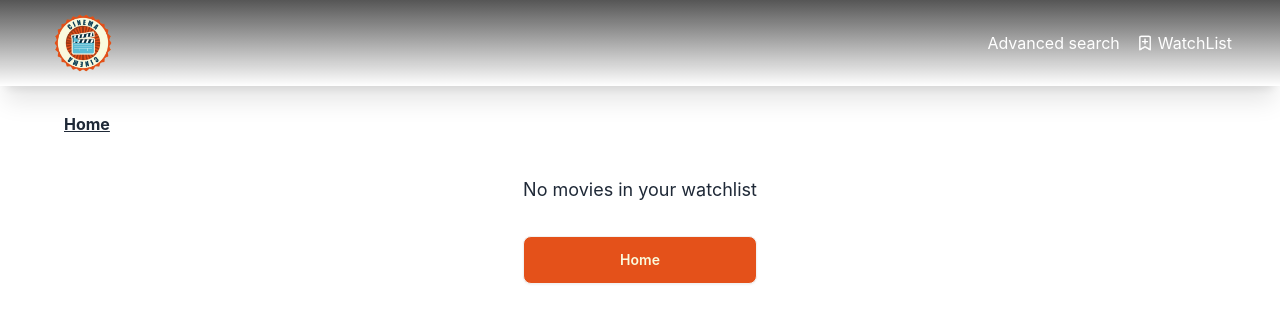
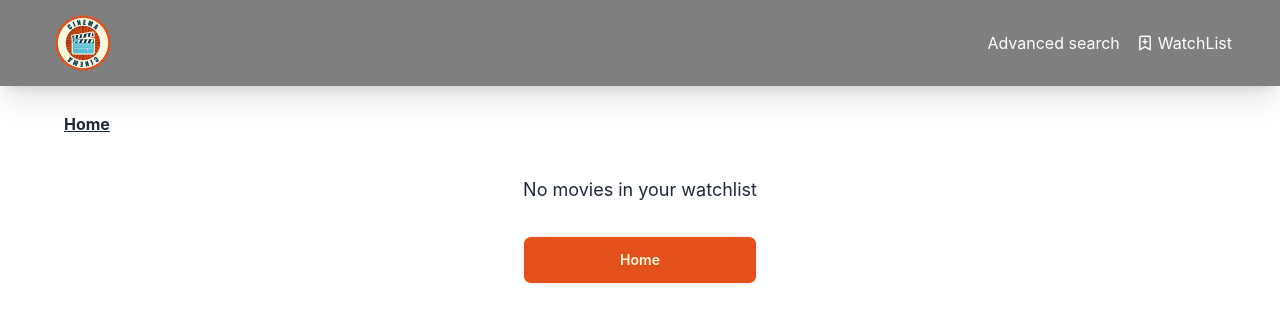
Before and after one commit to kundan667/movie_browser, a React (Create React App) app: page /watchlist in a window 1280 px wide. Shown: the top 322 px of the page. Built offline with nearby package versions, Linux system fonts and the light colour scheme.

Commit message:
bug fixes

```diff
--- a/src/components/Header.js
+++ b/src/components/Header.js
@@ -7,8 +7,7 @@ export default function Header() {
     useEffect(() => {
         const headerEl = document.getElementById("header");
         const handleScroll = () => {
-            if (window.scrollY >= 200) {
-                console.log("scroll:", window.scrollY);
+            if (window.scrollY >= 180) {
                 headerEl.style.backgroundColor = "#e4511a";
             } else {
                 headerEl.style.backgroundColor = null;
@@ -22,7 +21,7 @@ export default function Header() {
     }, []);
     return (
         <header className="h-[5rem]">
-            <div id="header" className='fixed shadow-xl z-[9999] duration-300 h-auto w-full grid grid-cols-[20%_80%] items-center text-white px-4 sm:px-12 bg-header-gradient py-2 navbar'>
+            <div id="header" className='fixed shadow-xl z-[9999] duration-300 h-auto w-full grid grid-cols-[20%_80%] items-center text-white px-4 sm:px-12 bg-[#00000080] py-2'>
                 <div>
                     <img src="/assets/common/logo1.png" loading="lazy" alt="Logo" onClick={() => navigate('/')} className="cursor-pointer w-[50px] sm:w-[70px]" />
                 </div>
--- a/src/views/AdvancedSearch.js
+++ b/src/views/AdvancedSearch.js
@@ -245,7 +245,7 @@ function AdvancedSearch() {
     return (
         <div className="" >
             <Header />
-            <div className='flex justify-between px-6 md:px-[4rem] pt-8 mb-4' >
+            <div className='flex justify-between px-6 md:px-[4rem] pt-4 mb-4' >
                 <div className="font-bold underline cursor-pointer" onClick={() => navigate('/')}>Home</div>
                 {/* <img src="/assets/common/filter.png" alt="filter icon" className='sm:hidden w-[1.5rem] cursor-pointer' onClick={handleFilterClick} /> */}
             </div>
```
